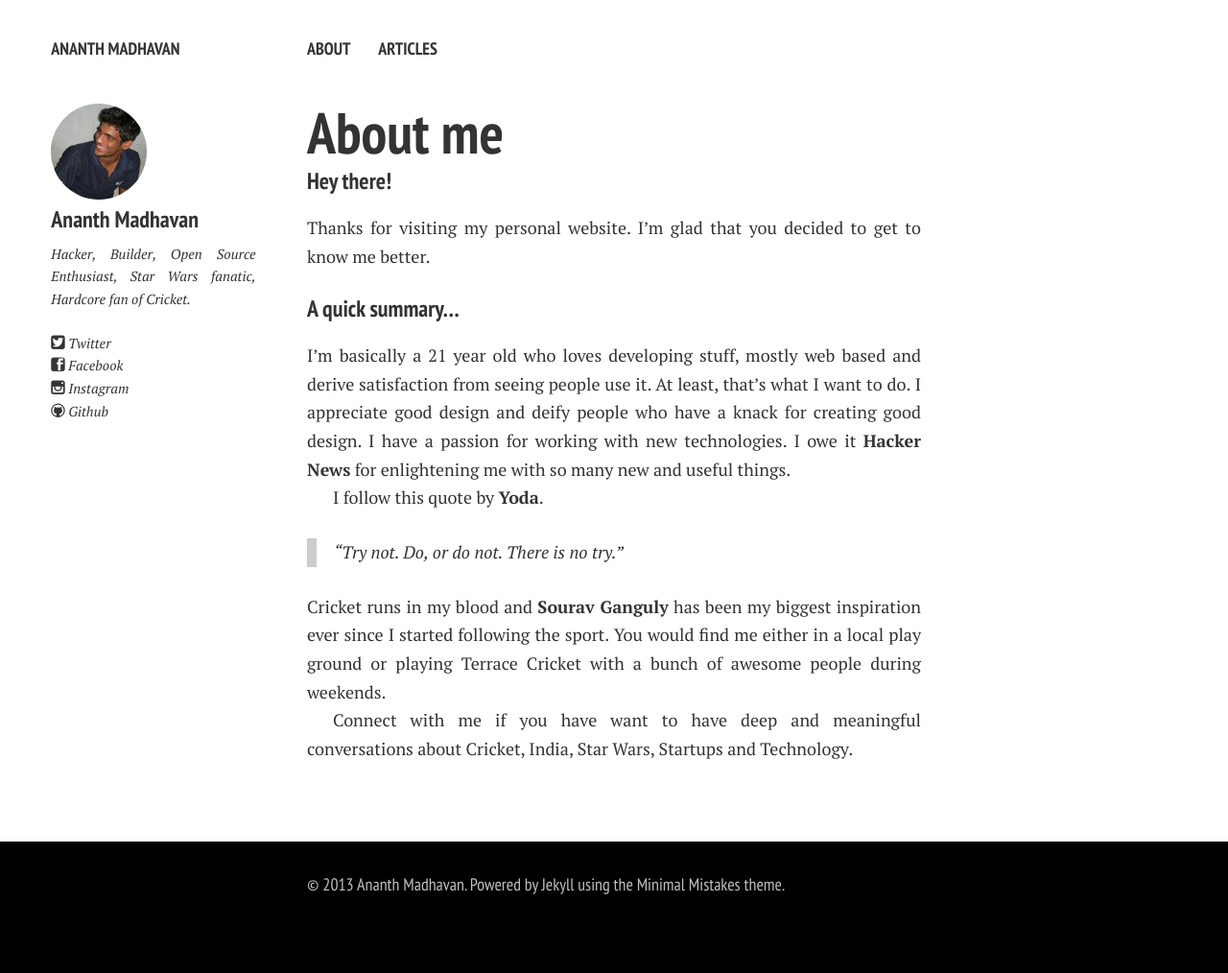
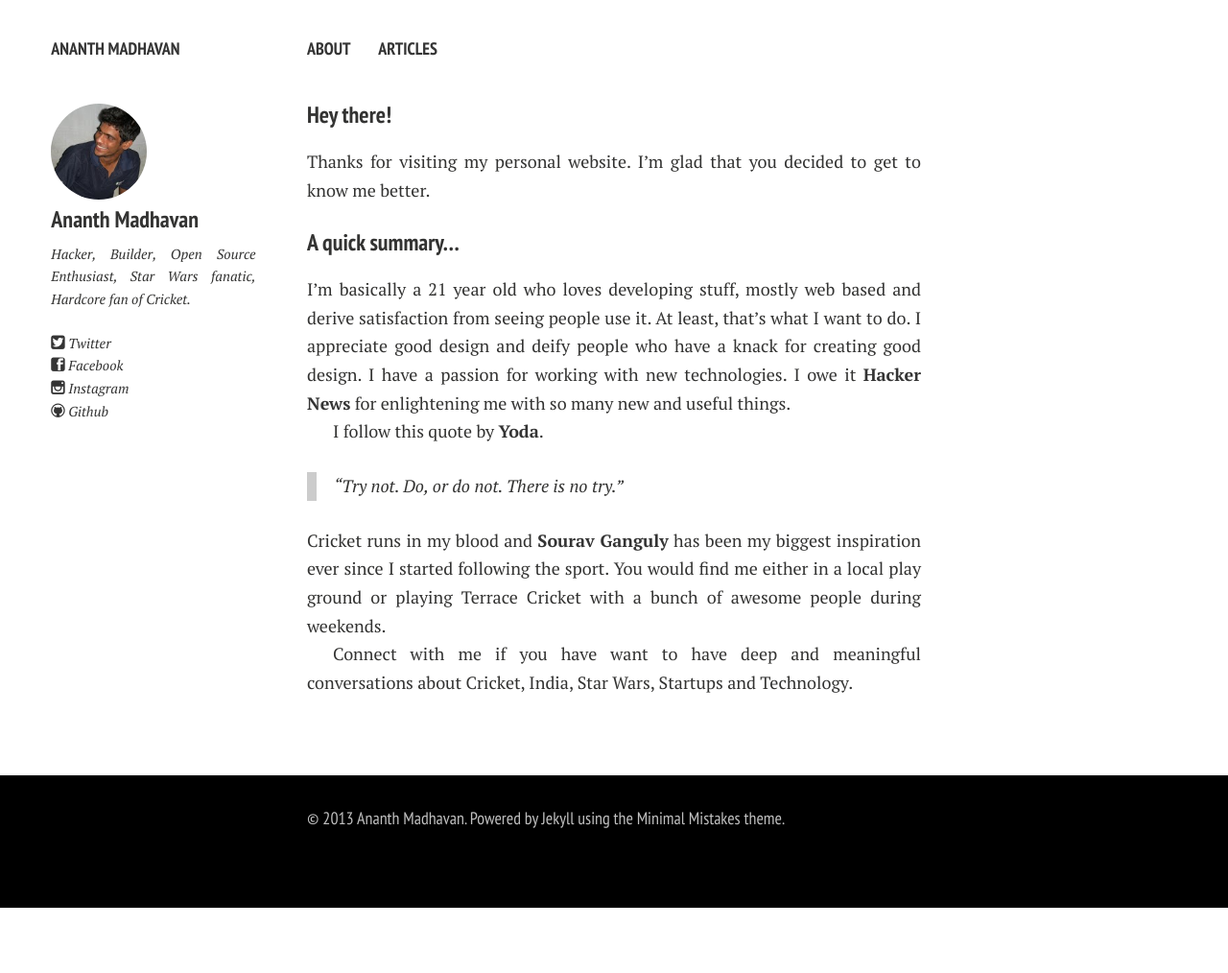
Before and after one commit to ananth99/ananth99.github.com, a Jekyll site: the page built from about.md, in a window 1280 px wide. Shown: the whole page at 96% size. Built offline with Jekyll 4.4.1, drawn with Linux system fonts in a browser that asks for light colours; nearby versions of some CDN libraries; after the commit the page ends 946 px from its top, so only the background shows below that.

Commit message:
Minor fix.

```diff
--- a/_layouts/page.html
+++ b/_layouts/page.html
@@ -23,7 +23,6 @@
     {% include author-bio.html %}
   </div>
   <article itemscope itemtype="http://schema.org/CreativeWork">
-    <h1 itemprop="name">{{ page.title }}</h1>
     <div class="article-wrap" itemprop="text">
       {{ content }}
     </div><!-- /.article-wrap -->
```
Also changed, not shown: 4 other files.
